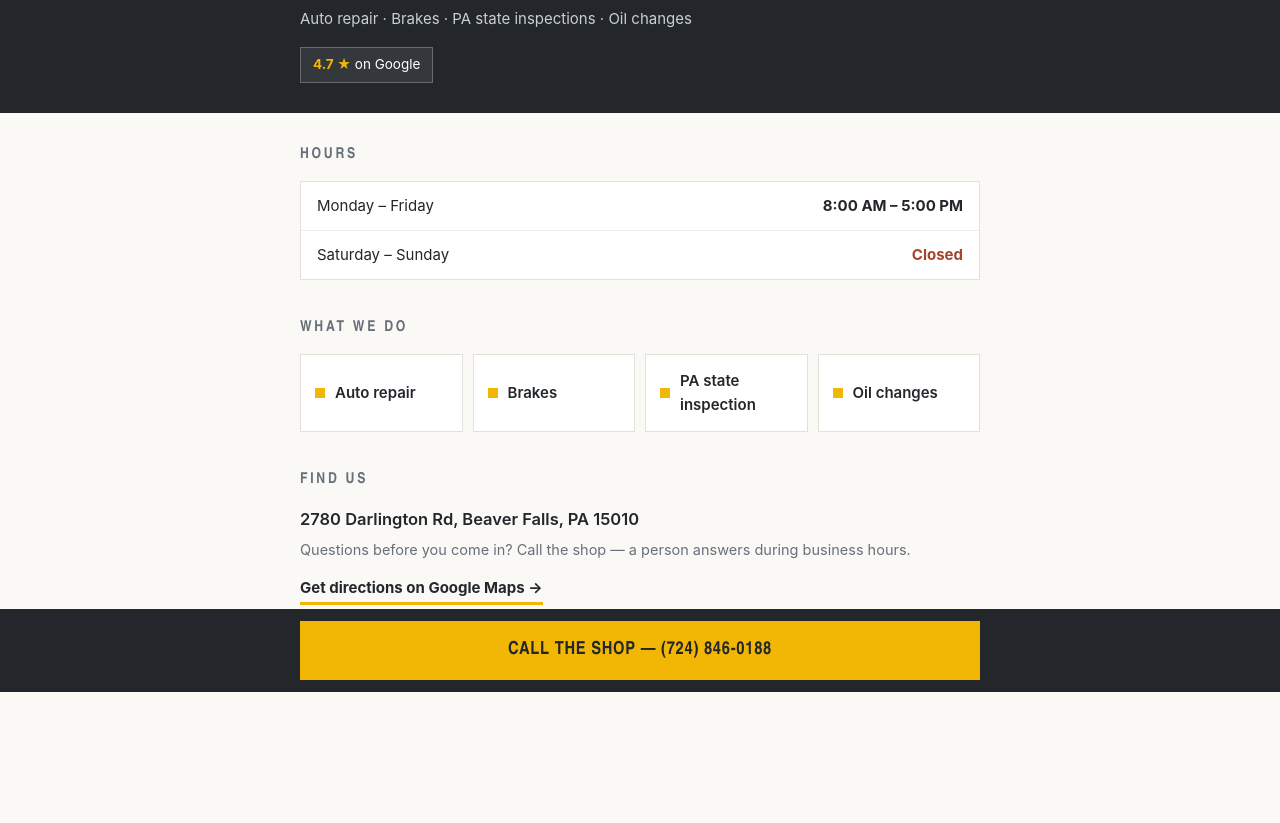
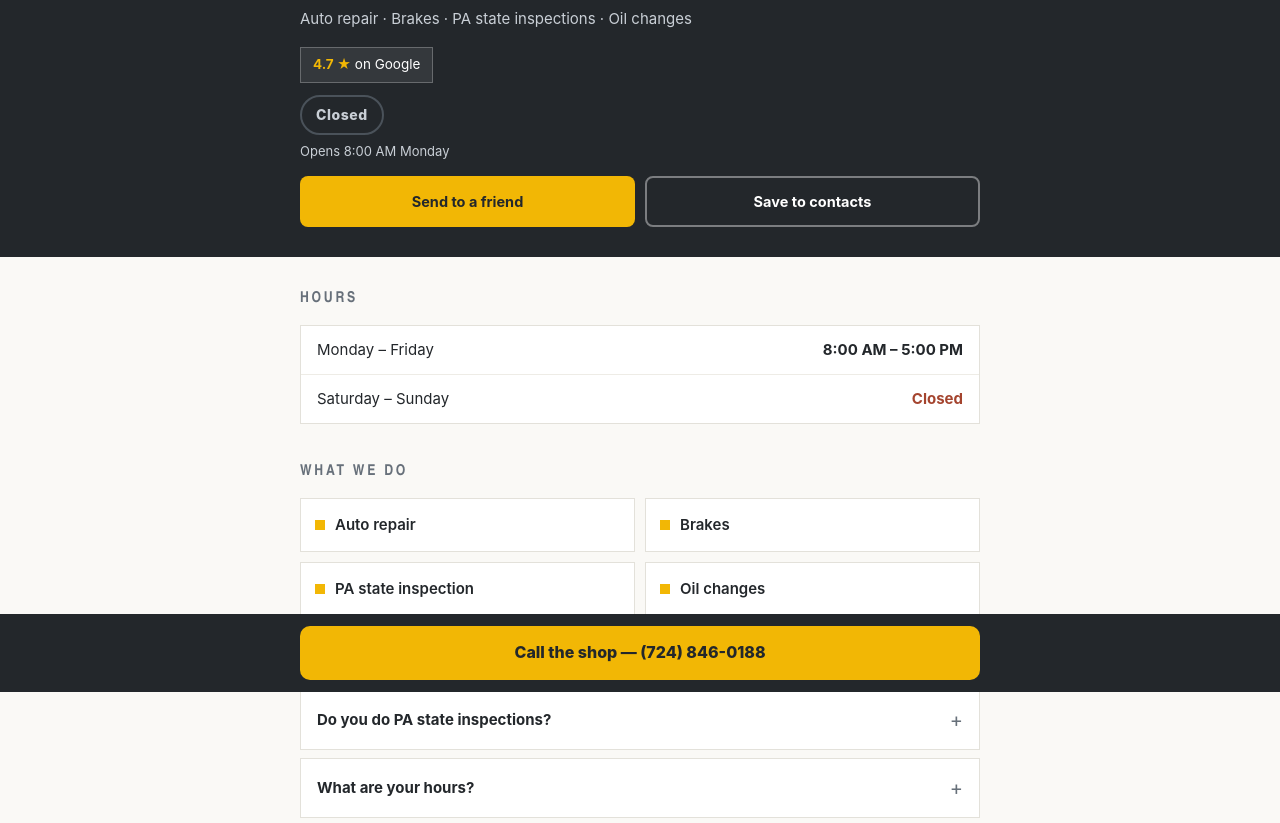
Before and after one commit to Brill-Blinton/whiteys, a plain HTML site: page index.html in a window 1280 px wide. Shown: the part 108-931 px from the top of the page. Before the commit the page ends 871 px from the top, so only its background shows below. Drawn offline with Linux system fonts and the light colour scheme.

Commit message:
Add files via upload

```diff
--- a/index.html
+++ b/index.html
@@ -61,19 +61,42 @@
     display:inline-block; color:var(--ink); font-weight:700; text-decoration:none;
     border-bottom:3px solid var(--yellow); padding-bottom:2px; font-size:15px;
   }
+  .badge{
+    display:inline-block; margin-top:12px; padding:7px 14px; border-radius:999px;
+    font-weight:800; font-size:14px; letter-spacing:.04em; border:2px solid transparent;
+  }
+  .badge.open{background:#1E6B3A; color:#fff;}
+  .badge.closed{background:transparent; color:#C9CFD6; border-color:#4A525A;}
+  .badge-sub{display:block; margin-top:6px; font-size:13px; color:#C9CFD6;}
+  .actions{display:flex; gap:10px; flex-wrap:wrap; margin-top:14px;}
+  .actions a, .actions button{
+    flex:1 1 140px; text-align:center; padding:12px 10px; font-size:14.5px; font-weight:700;
+    border-radius:8px; text-decoration:none; cursor:pointer;
+    font-family:inherit;
+  }
+  .actions .a-share{background:var(--yellow); color:var(--band); border:0;}
+  .actions .a-vcf{background:transparent; color:#fff; border:2px solid rgba(255,255,255,.4);}
+  .qa details{
+    border:1.5px solid #E3E1DA; background:#fff; margin-bottom:8px;
+  }
+  .qa summary{
+    padding:13px 16px; font-weight:700; font-size:15px; cursor:pointer; list-style:none;
+    display:flex; justify-content:space-between; align-items:center;
+  }
+  .qa summary::after{content:"+"; color:var(--steel); font-size:20px; font-weight:400;}
+  .qa details[open] summary::after{content:"–";}
+  .qa details p{padding:0 16px 14px; font-size:14.5px; color:var(--ink);}
+  .qa details p a{color:var(--ink); font-weight:700;}
   .callbar{
     position:fixed; left:0; right:0; bottom:0; background:var(--band);
     padding:12px 16px calc(12px + env(safe-area-inset-bottom));
   }
   .callbar a{
     display:block; max-width:680px; margin:0 auto; text-align:center;
-    background:var(--yellow); color:var(--band); text-decoration:none;
-    font-weight:800; font-size:18px; letter-spacing:.04em;
-    padding:15px 10px; text-transform:uppercase;
-    font-family:"Arial Narrow","Helvetica Neue",Arial,sans-serif;
+    background:var(--yellow); color:var(--band); font-weight:800; font-size:16px;
+    padding:14px; border-radius:10px; text-decoration:none;
   }
-  footer{padding:26px 0 10px; color:var(--steel); font-size:12.5px; text-align:center;}
-  @media (min-width:560px){ .services{grid-template-columns:1fr 1fr 1fr 1fr;} body{padding-bottom:96px;} }
+  footer{color:var(--steel); font-size:13px; padding:26px 0 10px;}
 </style>
 </head>
 <body>
@@ -83,6 +106,11 @@
       <h1>Whitey's <span>Garage</span></h1>
       <p class="tagline">Auto repair · Brakes · PA state inspections · Oil changes</p>
       <div class="stars"><b>4.7 ★</b> on Google</div>
+      <div><span id="badge" class="badge closed">Checking hours…</span><span id="badgeSub" class="badge-sub"></span></div>
+      <div class="actions">
+        <button id="shareBtn" class="a-share" type="button">Send to a friend</button>
+        <a class="a-vcf" href="whiteys-garage.vcf">Save to contacts</a>
+      </div>
     </div>
   </header>
 
@@ -105,6 +133,26 @@
       </div>
     </section>
 
+    <section class="qa">
+      <h2>Quick answers</h2>
+      <details>
+        <summary>Do you do PA state inspections?</summary>
+        <p>Yes — inspections are done during shop hours, Monday to Friday, 8 AM to 5 PM.</p>
+      </details>
+      <details>
+        <summary>What are your hours?</summary>
+        <p>Monday through Friday, 8:00 AM to 5:00 PM. Closed Saturday and Sunday.</p>
+      </details>
+      <details>
+        <summary>How much for [repair]?</summary>
+        <p>Prices depend on the vehicle — call the shop and describe what you need: <a href="tel:+17248460188">(724) 846-0188</a>.</p>
+      </details>
+      <details>
+        <summary>Where are you located?</summary>
+        <p>2780 Darlington Rd, Beaver Falls, PA 15010 — right on Darlington Road.</p>
+      </details>
+    </section>
+
     <section>
       <h2>Find us</h2>
       <p class="addr">2780 Darlington Rd, Beaver Falls, PA 15010</p>
@@ -118,5 +166,41 @@
   <div class="callbar">
     <a href="tel:+17248460188">Call the shop — (724) 846-0188</a>
   </div>
+
+<script>
+(function(){
+  var badge = document.getElementById('badge');
+  var sub = document.getElementById('badgeSub');
+  function updateBadge(){
+    try{
+      var parts = new Intl.DateTimeFormat('en-US',{timeZone:'America/New_York',weekday:'short',hour:'numeric',minute:'numeric',hour12:false}).formatToParts(new Date());
+      var get = function(t){ for(var i=0;i<parts.length;i++){ if(parts[i].type===t) return parts[i].value; } return ''; };
+      var wd = get('weekday');
+      var mins = (parseInt(get('hour'),10)||0)*60 + (parseInt(get('minute'),10)||0);
+      var open = (wd!=='Sat' && wd!=='Sun') && mins >= 8*60 && mins < 17*60;
+      badge.textContent = open ? 'Open now' : 'Closed';
+      badge.className = 'badge ' + (open ? 'open' : 'closed');
+      sub.textContent = open ? 'Closes 5:00 PM today' : 'Opens 8:00 AM Monday';
+    }catch(e){
+      badge.textContent = 'Mon–Fri 8–5';
+      sub.textContent = '';
+    }
+  }
+  updateBadge();
+
+  var shareBtn = document.getElementById('shareBtn');
+  shareBtn.addEventListener('click', function(){
+    var data = {title:"Whitey's Garage", text:'Auto repair in Beaver Falls, PA — (724) 846-0188', url:location.href};
+    if(navigator.share){
+      navigator.share(data).catch(function(){});
+    } else if(navigator.clipboard && navigator.clipboard.writeText){
+      navigator.clipboard.writeText(location.href).then(function(){
+        shareBtn.textContent = 'Link copied ✓';
+        setTimeout(function(){ shareBtn.textContent = 'Send to a friend'; }, 2000);
+      }).catch(function(){});
+    }
+  });
+})();
+</script>
 </body>
 </html>
```
Also changed, not shown: 1 other file.
